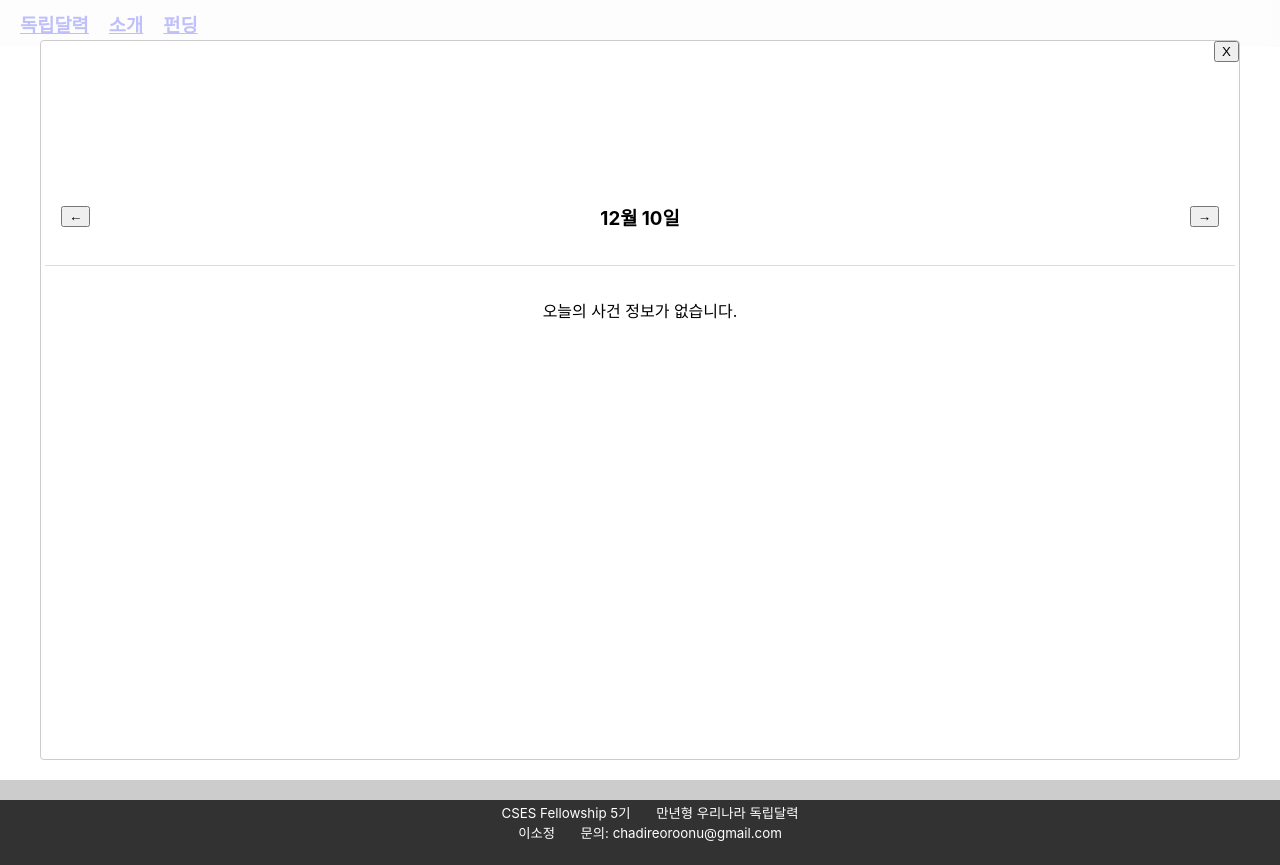
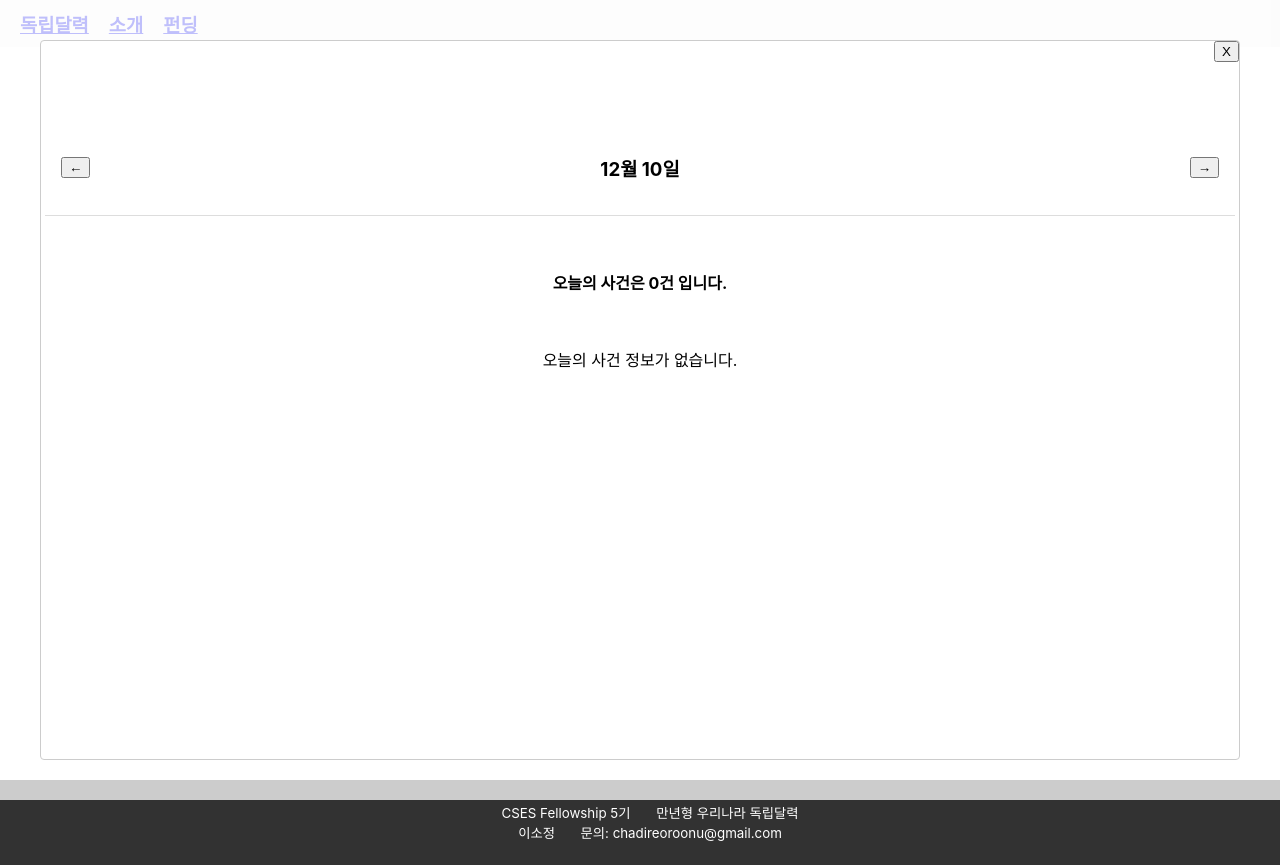
Before and after one commit to chadireoroonu/Independence, a React (Create React App) app in the folder calendar/: page / in a window 1280 px wide. Both pictures are taken after a click on the button "10". Built offline with nearby package versions, Linux system fonts and the light colour scheme.

Commit message:
✨ Feat: 오늘의 사건 개수

```diff
--- a/calendar/src/components/DateModal.js
+++ b/calendar/src/components/DateModal.js
@@ -4,6 +4,7 @@ import styled from 'styled-components';
 function DateModal({ date, setDate, closeModal }) {
   const [events, setEvents] = useState([]);
 
+  // 전일, 익일 이동
   const moveToPrevDay = () => {
     let prevDay = new Date(date);
     prevDay.setDate(prevDay.getDate() - 1);
@@ -39,6 +40,9 @@ function DateModal({ date, setDate, closeModal }) {
       <ArrowButton onClick={moveToNextDay}>→</ArrowButton>
       </HeaderContainer>
       <ContentsContainer>
+        <CountContainer>
+          <h4>오늘의 사건은 {events.length}건 입니다.</h4>
+        </CountContainer>
         {
           events.length > 0 ?
           events.map((event, index) => (
@@ -110,13 +114,23 @@ const ContentsContainer = styled.div`
   padding: 1em;
 `;
 
+const CountContainer = styled.div`
+  display: flex;
+  justify-content: center;
+  align-items: center;
+  width: 100%;
+  padding: 1em;
+`;
+
 const EachEvent = styled.div`
   display: flex;
   flex-direction: column;
   justify-content: center;
   align-items: start;
-  width: 100%;
-  padding: 1em;
+  width: 95%;
+  padding: 0 1em;
+  // border: 1px solid #ddd;
+  // border-radius: 10px;
 `;
 
 const SearchLinkContainer = styled.div`
```
